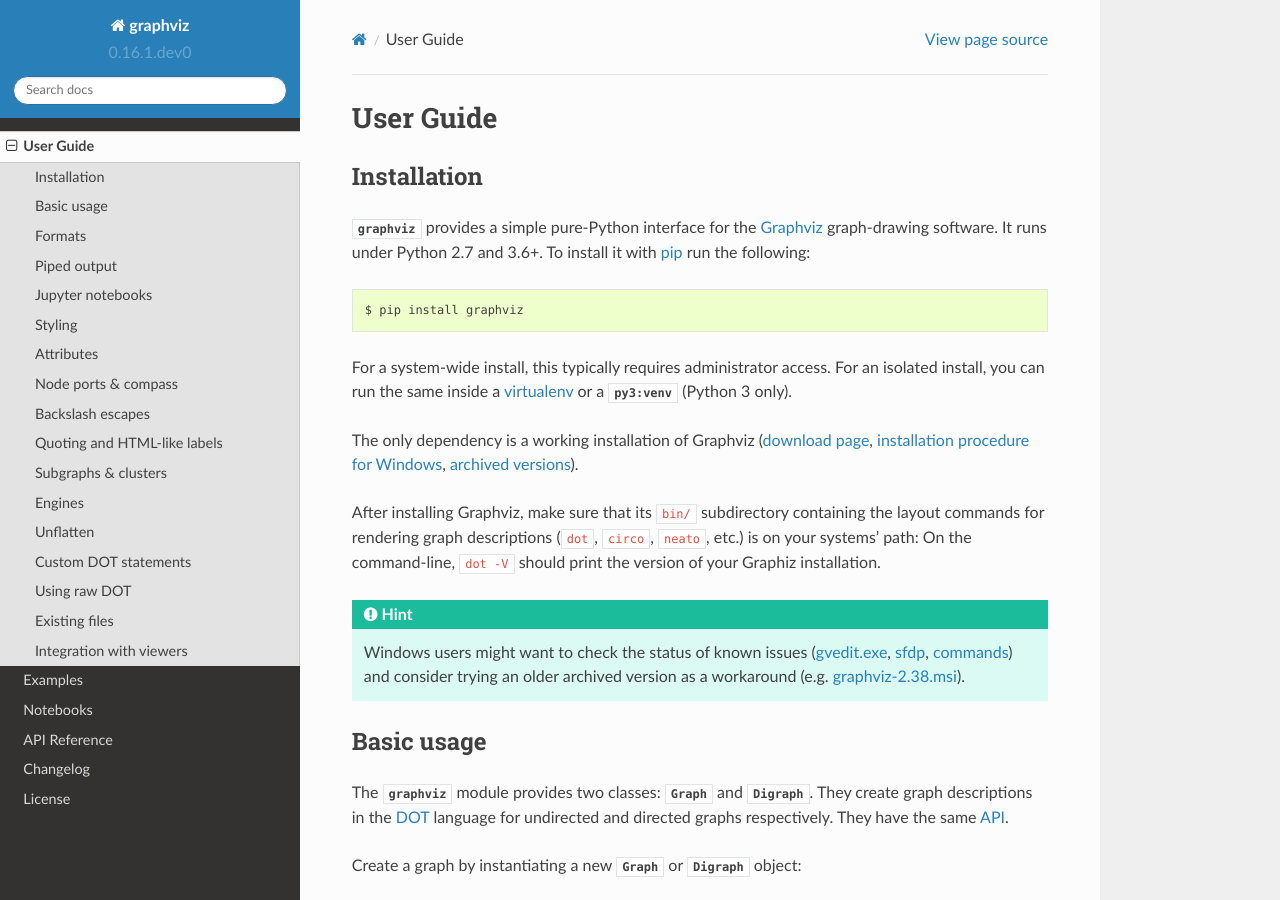
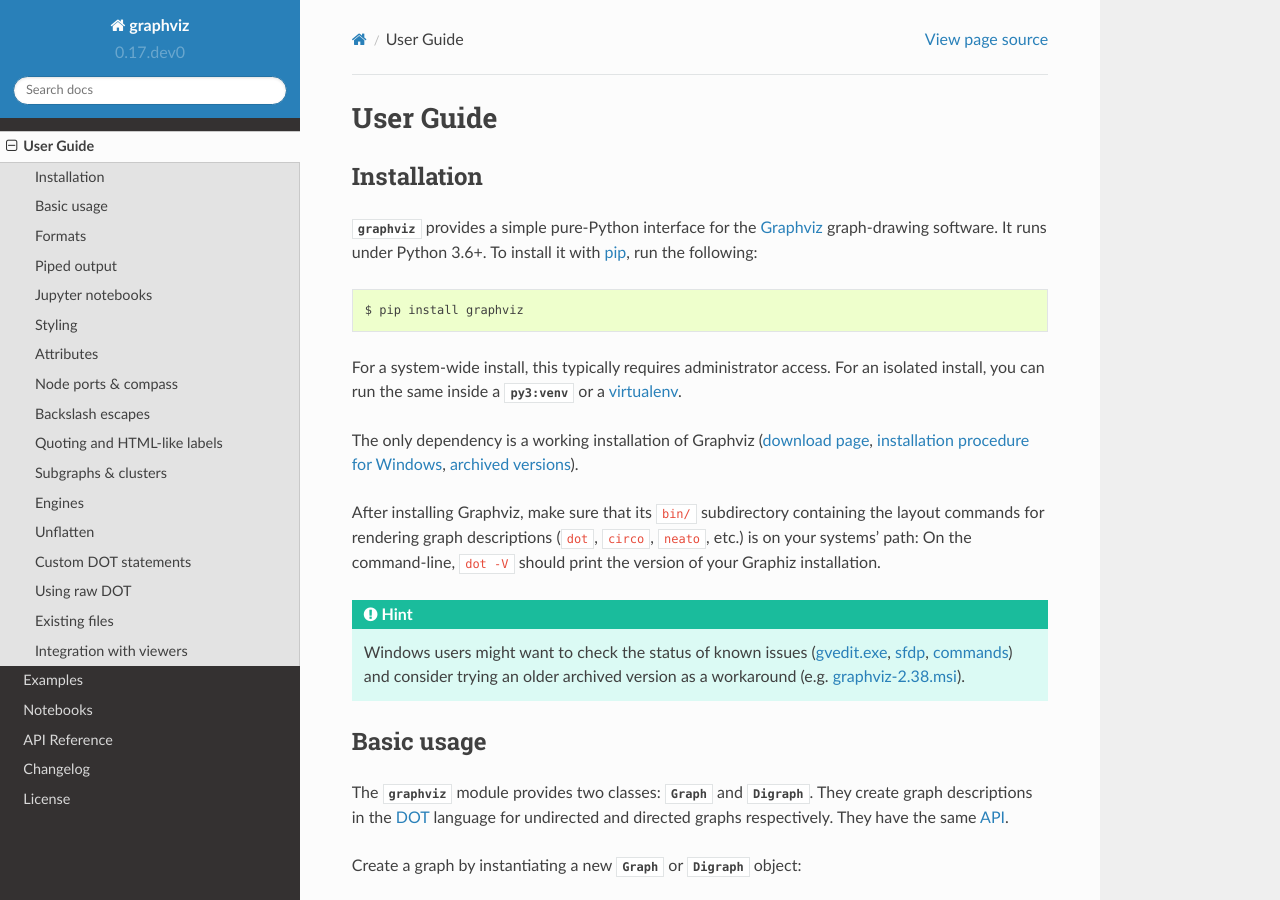
Before and after one commit to xflr6/graphviz, a Sphinx documentation site: the page built from docs/manual.rst, in a window 1280 px wide and 900 px high. Built offline with Sphinx 7.4.7 and the Read the Docs theme 2.0.0, drawn with Linux system fonts in a browser that asks for light colours; the version number is read from the project's files by our own code; some of the changed text lies outside the part shown.

Commit message:
bump version for dropping Python 2 support

```diff
--- a/CHANGES.txt
+++ b/CHANGES.txt
@@ -2,10 +2,10 @@ Changelog
 =========
 
 
-Version 0.16.1 (in development)
--------------------------------
+Version 0.17 (in development)
+-----------------------------
 
-
+Drop Python 2 support.
 
 
 Version 0.16
--- a/README.rst
+++ b/README.rst
@@ -33,7 +33,7 @@ Links
 Installation
 ------------
 
-This package runs under Python 2.7, and 3.6+, use pip_ to install:
+This package runs under Python 3.6+, use pip_ to install:
 
 .. code:: bash
 
--- a/docs/conf.py
+++ b/docs/conf.py
@@ -21,11 +21,11 @@ import graphviz
 # -- Project information -----------------------------------------------------
 
 project = 'graphviz'
-copyright = '2013-2020, Sebastian Bank'
+copyright = '2013-2021, Sebastian Bank'
 author = 'Sebastian Bank'
 
 # The short X.Y version
-version = '0.16.1.dev0'
+version = '0.17.dev0'
 # The full version, including alpha/beta/rc tags
 release = version
 
--- a/docs/manual.rst
+++ b/docs/manual.rst
@@ -8,16 +8,16 @@ Installation
 ------------
 
 :mod:`graphviz` provides a simple pure-Python interface for the Graphviz_
-graph-drawing software. It runs under Python 2.7 and 3.6+. To install it
-with pip_ run the following:
+graph-drawing software. It runs under Python 3.6+. To install it with pip_, run
+the following:
 
 .. code:: bash
 
     $ pip install graphviz
 
 For a system-wide install, this typically requires administrator access. For an
-isolated install, you can run the same inside a virtualenv_ or a
-:mod:`py3:venv` (Python 3 only).
+isolated install, you can run the same inside a :mod:`py3:venv` or a
+virtualenv_.
 
 The only dependency is a working installation of Graphviz (`download page`_,
 `installation procedure for Windows`_, `archived versions`_).
--- a/graphviz/__init__.py
+++ b/graphviz/__init__.py
@@ -39,10 +39,10 @@ __all__ = ['Graph', 'Digraph',
            'ExecutableNotFound', 'RequiredArgumentError']
 
 __title__ = 'graphviz'
-__version__ = '0.16.1.dev0'
+__version__ = '0.17.dev0'
 __author__ = 'Sebastian Bank <sebastian.bank@uni-leipzig.de>'
 __license__ = 'MIT, see LICENSE.txt'
-__copyright__ = 'Copyright (c) 2013-2020 Sebastian Bank'
+__copyright__ = 'Copyright (c) 2013-2021 Sebastian Bank'
 
 #: Set of known layout commands used for rendering (``'dot'``, ``'neato'``, ...)
 ENGINES = ENGINES
--- a/setup.py
+++ b/setup.py
@@ -5,7 +5,7 @@ from setuptools import setup, find_packages
 
 setup(
     name='graphviz',
-    version='0.16.1.dev0',
+    version='0.17.dev0',
     author='Sebastian Bank',
     author_email='sebastian.bank@uni-leipzig.de',
     description='Simple Python interface for Graphviz',
@@ -34,8 +34,6 @@ setup(
         'Intended Audience :: Science/Research',
         'License :: OSI Approved :: MIT License',
         'Operating System :: OS Independent',
-        'Programming Language :: Python :: 2',
-        'Programming Language :: Python :: 2.7',
         'Programming Language :: Python :: 3',
         'Programming Language :: Python :: 3.6',
         'Programming Language :: Python :: 3.7',
```
Also changed, not shown: LICENSE.txt.
